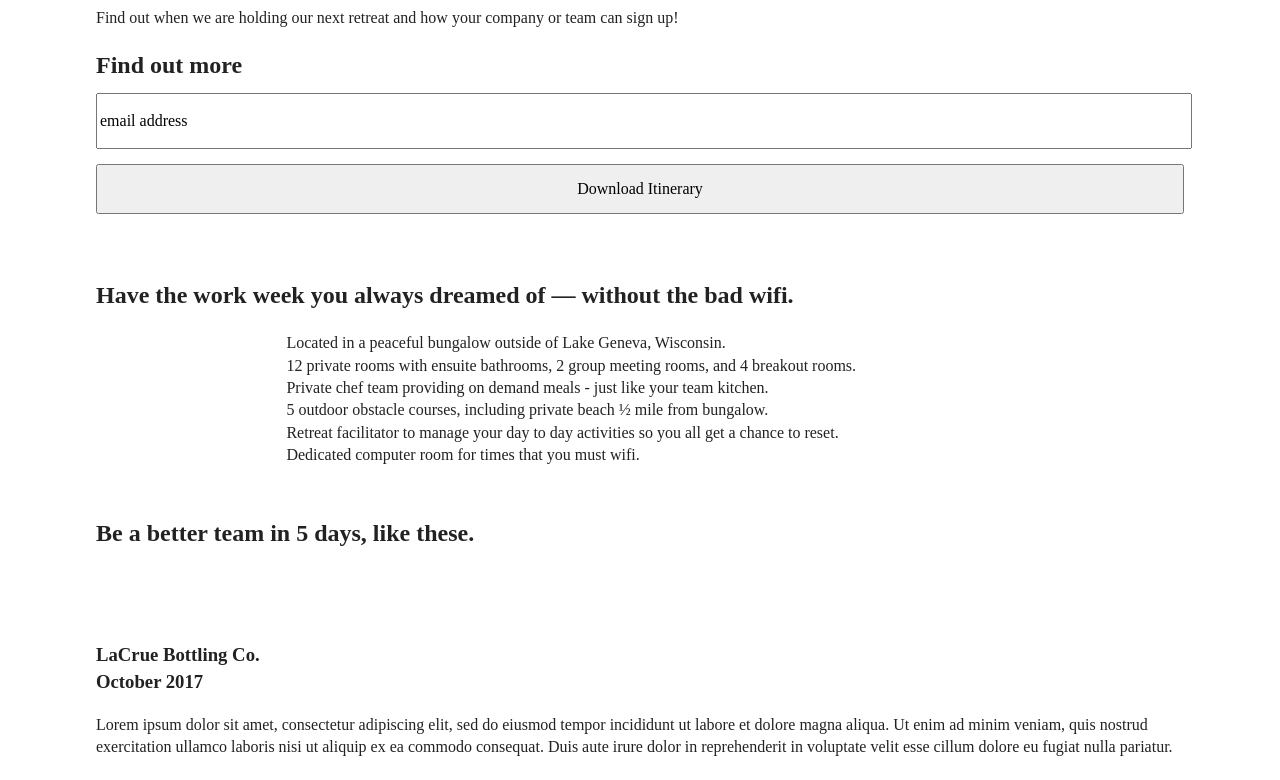
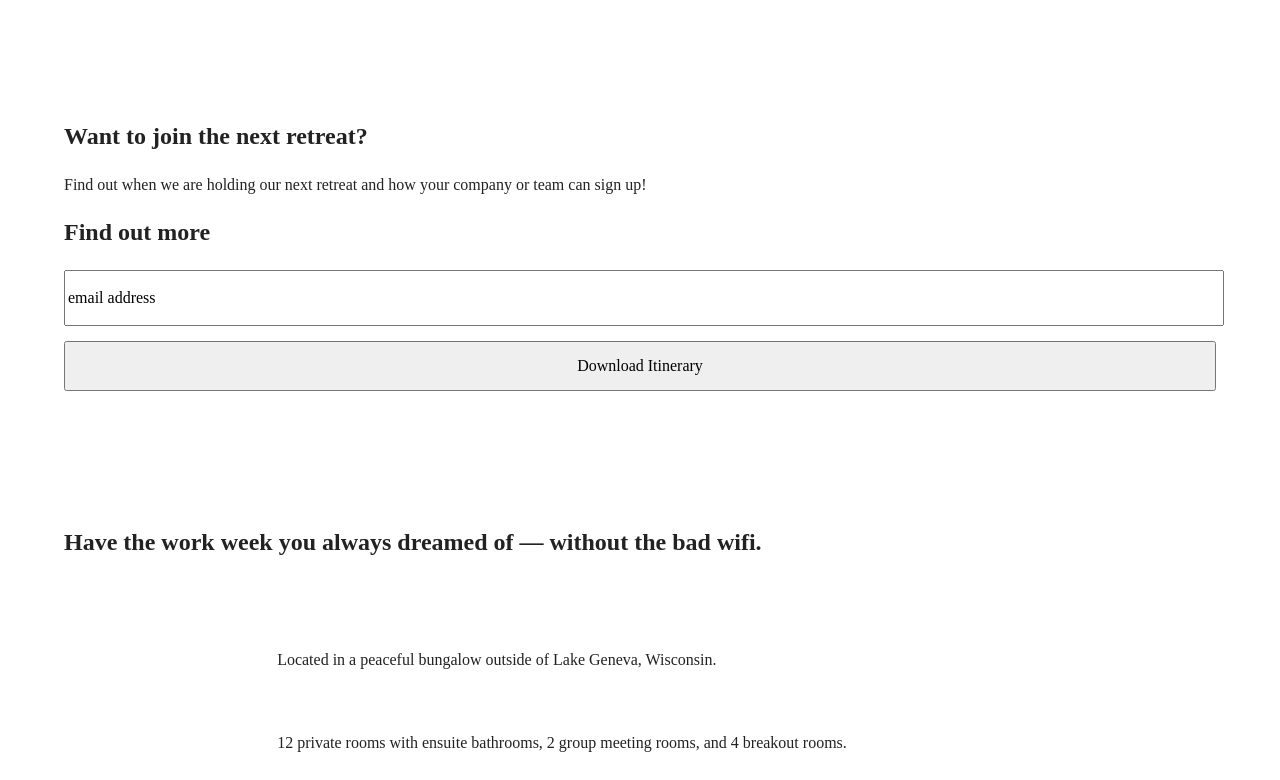
Before and after one commit to aarondanielsmith/206-unplugged, a plain HTML site: page index.html in a window 1280 px wide. Shown: the part 276-1056 px from the top of the page. Drawn offline with nearby package versions, Linux system fonts and the light colour scheme.

Commit message:
updated css to match skillcrush template

```diff
--- a/css/main.css
+++ b/css/main.css
@@ -98,6 +98,11 @@ textarea {
    Author's custom styles
    ========================================================================== */
 
+.content-wrapper {
+  width: 90%;
+  margin: 50px 0;
+}
+
 /* ---------- Base Header and Footer Styles ---------- */
 
 header,
@@ -112,20 +117,18 @@ header {
   padding: 15px 0;
 }
 
-.content-wrapper {
-  width: 85%;
-}
-
-.header-divider {
-  width: 100%;
-}
-
 header .content-wrapper {
   display: flex;
   justify-content: center;
   align-items: center;
   flex-flow: row wrap;
   margin: 0;
+}
+
+.header-divider {
+  width: 100%;
+  height: 1px;
+  margin: 10px 0 20px 0;
 }
 
 header nav {
@@ -190,16 +193,15 @@ footer .social {
 
 /* ---------- Mobile Styles - Homepage ---------- */
 
+ /* Hero Area */
+
 .hero-area {
   display: flex;
   justify-content: center;
-  align-items: center;
   flex-flow: row wrap;
 }
 
-h1, h2, h3 {
-  margin-top: 50px;
-}
+/* Aside */
 
 aside {
   display: flex;
@@ -208,34 +210,21 @@ aside {
   flex-flow: row wrap;
 }
 
-.form-description {
-  margin-top: 15px;
-}
-
-aside h2 {
-  margin: 15px 0 10px;
-}
-
-aside p {
-  margin: 10px 0 20px;
-}
-
-.form input[type='text'] {
-  height: 50px;
-  width: 100%;
-}
-
-.form input[type='button'] {
-  height: 50px;
-  margin: 15px 0;
-  width: 100%;
-}
+/* Features */
 
 .features {
   display: flex;
   justify-content: center;
-  align-items: center;
   flex-flow: row wrap;
+}
+
+.features h2 {
+  margin-bottom: 60px;
+}
+
+.features article {
+  width: 63%;
+  margin: 30px 0;
 }
 
 .features .features-items {
@@ -249,15 +238,29 @@ aside p {
   margin: 0;
 }
 
-.features article {
-  width: 65%;
+/* Form */
+
+.form input[type='text'] {
+  height: 50px;
+  width: 100%;
 }
+
+.form input[type='button'] {
+  height: 50px;
+  margin: 15px 0;
+  width: 100%;
+}
+
+/* Reviews */
 
 .reviews {
   display: flex;
   justify-content: center;
-  align-items: center;
   flex-flow: row wrap;
+}
+
+.reviews h3 {
+  margin-bottom: 40px;
 }
 
 .reviews h4 {
@@ -290,10 +293,19 @@ aside p {
 }
 
 .faq .content-wrapper {
+  margin: 50px 0 0 0;
   display: flex;
   justify-content: center;
   align-items: center;
   flex-flow: row wrap;
+}
+
+.faq h2 {
+  margin-bottom: 40px;
+}
+
+.faq-content-item {
+  margin-bottom: 50px;
 }
 
 /* ==========================================================================
@@ -385,15 +397,12 @@ aside p {
    Modify as content requires.
    ========================================================================== */
 
-@media only screen and (min-width: 35em) {
-  /* Style adjustments for viewports that meet the condition */
+@media only screen and (min-width: 768px) {
+  /*Tablet styles here*/
 }
 
-@media print,
-  (-webkit-min-device-pixel-ratio: 1.25),
-  (min-resolution: 1.25dppx),
-  (min-resolution: 120dpi) {
-  /* Style adjustments for high resolution devices */
+@media only screen and (min-width: 1200px) {
+  /*Desktop styles here*/
 }
 
 /* ==========================================================================
```
Also changed, not shown: faq/index.html (+3 -0 lines).
